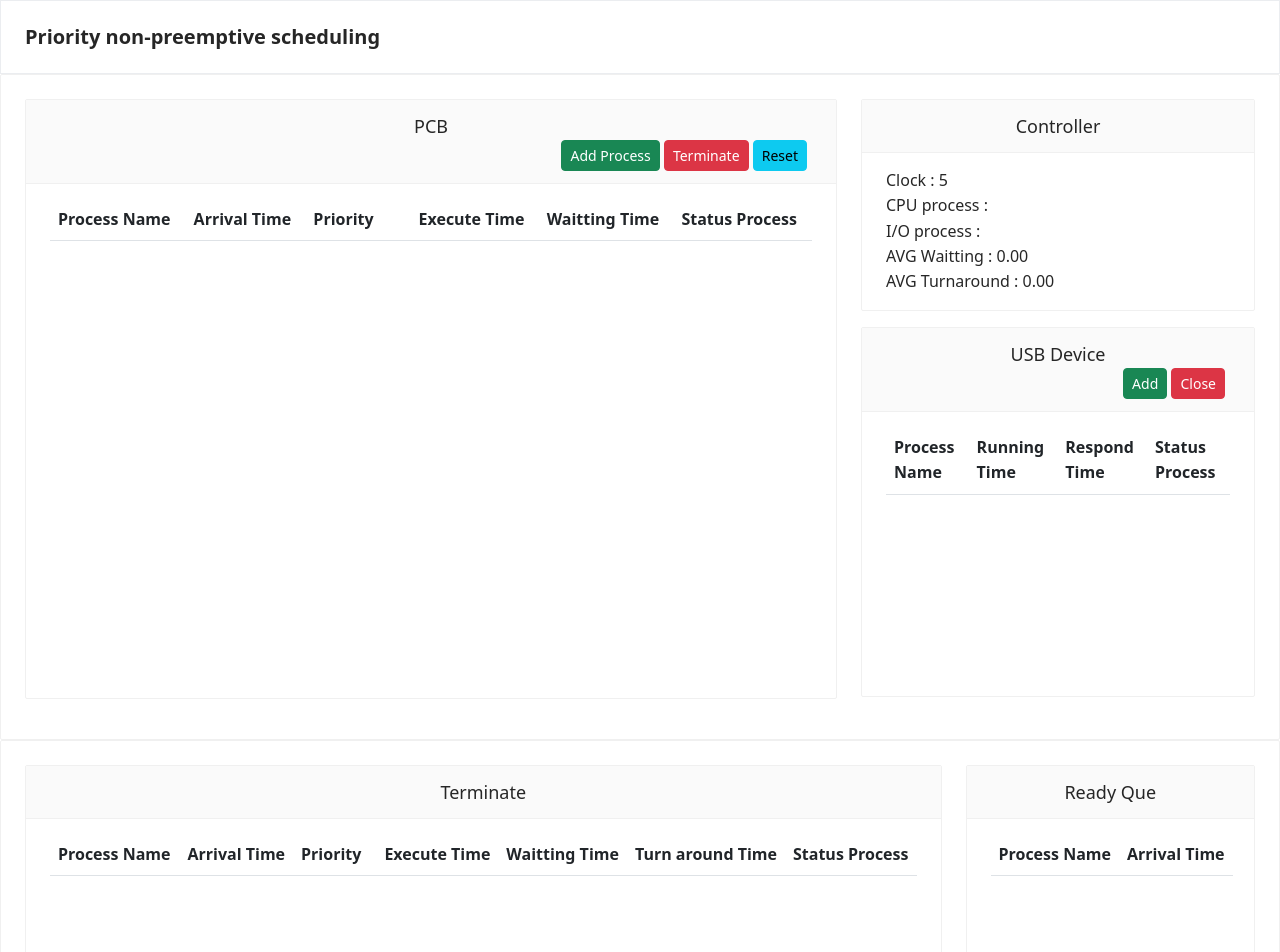
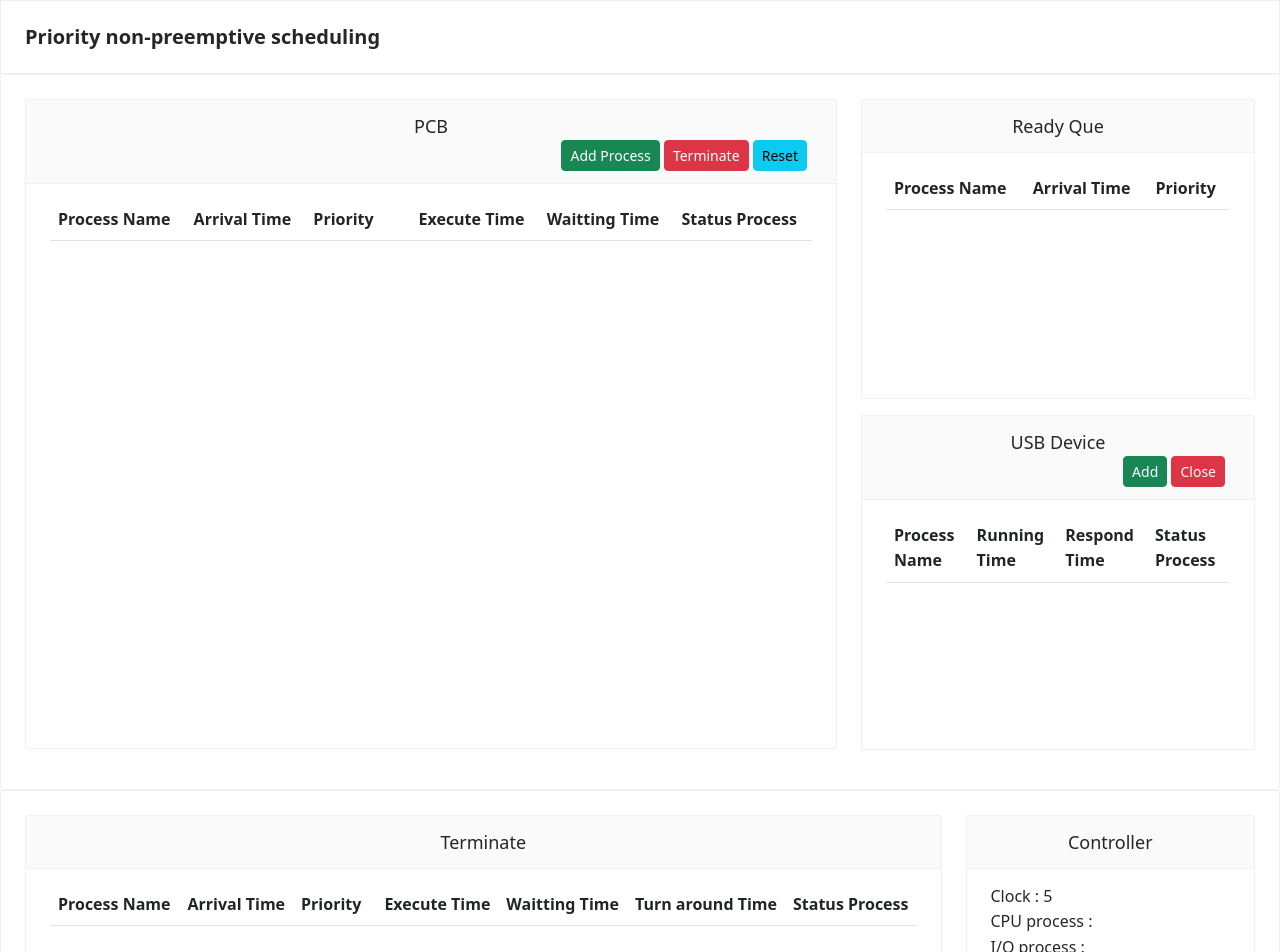
Before and after one commit to dulyakit/os-pcb, a React (Create React App) app: page / in a window 1280 px wide. Shown: the top 952 px of the page. Built offline with nearby package versions, Linux system fonts and the light colour scheme.

Commit message:
สลับ que กับ controller

```diff
--- a/src/App.js
+++ b/src/App.js
@@ -1,11 +1,11 @@
 import './App.css';
 import Controller from './controller'
-import store from './controller/storeController'
+import storeController from './controller/storeController'
 import { Provider } from 'react-redux'
 
 function App() {
   return (
-    <Provider store={store}>
+    <Provider store={storeController}>
       <div className="App">
         <Controller />
       </div>
--- a/src/view/pcb.js
+++ b/src/view/pcb.js
@@ -8,6 +8,7 @@ import { Card } from 'antd';
 import { Table } from 'reactstrap';
 
 import Usb from './usb';
+import Que from './que';
 
 import { getRandomInt, findNumber } from '../plugin'
 
@@ -18,10 +19,7 @@ const PCB = () => {
   const processLast = useSelector((state) => state.processLast)
   const process = useSelector((state) => state.process)
   const processRunning = useSelector((state) => state.processRunning)
-  const usbRunning = useSelector((state) => state.usbRunning)
   const processTerminateList = useSelector((state) => state.processTerminateList)
-  const averageWaitting = useSelector((state) => state.averageWaitting)
-  const averageTurnaround = useSelector((state) => state.averageTurnaround)
 
   const setProcess = ((any) => dispatch({ type: 'set', process: any, }))
   const setClock = ((any) => dispatch({ type: 'set', clock: any, }))
@@ -141,36 +139,27 @@ const PCB = () => {
     for (let i = 0; i < processList.length; i++) {
       if (processList[i].id) {
 
-        // กำหนดสถานะเริ่มต้นของ process นั้นๆให้เป็น Ready
-        tempList[i].statusProcess = "Ready"
-
-        // กำหนดสถานะของ process ที่ใช้งานอยู่ให้เป็น Running
-        if (processList[i].id === processRunning) {
+        if (processList[i].id === processRunning) { // กำหนดสถานะของ process ที่ใช้งานอยู่ให้เป็น Running
           tempList[i].statusProcess = 'Running'
         } else {
           tempList[i].statusProcess = "Ready"
         }
 
-        // หากไม่มี process ที่ใช้งานอยู่จะเรียกใช้ฟังก์ชั่น setStatusRunning เพื่อหา process มาใช้งาน
-        if (processRunning === null) {
+        if (processRunning === null) {  // หากไม่มี process ที่ใช้งานอยู่จะเรียกใช้ฟังก์ชั่น setStatusRunning เพื่อหา process มาใช้งาน
           setStatusRunning(tempList[i])
         }
 
-        // กำหนดสถานะเป็น Waiting หาก process ถูก usb ดึงไปใช้งาน
-        if (tempList[i].usb.active === true) {
+        if (tempList[i].usb.active === true) {  // กำหนดสถานะเป็น Waiting หาก process ถูก usb ดึงไปใช้งาน
           tempList[i].statusProcess = "Waiting"
         }
 
-        // หากสถานะของ process นั้นๆเป็น Running จะนับ excuteTime เพิ่มทีละ 1 ตาม clock
-        if (tempList[i].statusProcess === "Running") {
+        if (tempList[i].statusProcess === "Running") {  // หากสถานะของ process นั้นๆเป็น Running จะนับ excuteTime เพิ่มทีละ 1 ตาม clock
           tempList[i].excuteTime++
 
-          // หากสถานะของ process นั้นๆเป็น Ready จะนับ waittingTime เพิ่มทีละ 1 ตาม clock
-        } else if (tempList[i].statusProcess === "Ready") {
+        } else if (tempList[i].statusProcess === "Ready") {  // หากสถานะของ process นั้นๆเป็น Ready จะนับ waittingTime เพิ่มทีละ 1 ตาม clock
           tempList[i].waittingTime++
 
-          // หากสถานะของ process ถูก usb ดึงไปใช้งาน จะนับ waittingTime เพิ่มทีละ 1 ตาม clock
-        } else if (tempList[i].usb.active === true) {
+        } else if (tempList[i].usb.active === true) { // หากสถานะของ process ถูก usb ดึงไปใช้งาน จะนับ waittingTime เพิ่มทีละ 1 ตาม clock
           tempList[i].excuteTime = tempList[i].excuteTime
           tempList[i].waittingTime++
 
@@ -178,9 +167,8 @@ const PCB = () => {
 
           if (tempList[i].usb.statusUsb === "Running") {
             tempList[i].usb.runningTime++
-          }
 
-          if (tempList[i].usb.statusUsb === "Waiting") {
+          } else if (tempList[i].usb.statusUsb === "Waiting") {
             tempList[i].usb.responseTime++
           }
 
@@ -188,22 +176,18 @@ const PCB = () => {
       }
     }
 
-    // กำหนดให้ processList เป็บ tempList ที่ถูกปรับปรุงใหม่ในแต่ละรอบ
-    setProcessList(tempList)
+    setProcessList(tempList)  // กำหนดให้ processList เป็บ tempList ที่ถูกปรับปรุงใหม่ในแต่ละรอบ
   }
 
-  // หาก clock มีการเปลี่ยนแปลง จะเรียกใช้ updateDataProcess เพื่อปรับปรุง process
-  useEffect(() => {
+  useEffect(() => {   // หาก clock มีการเปลี่ยนแปลง จะเรียกใช้ updateDataProcess เพื่อปรับปรุง process
     updateDataProcess()
   }, [clock])
 
-  // หาก process มีการเปลี่ยนแปลง จะทำการเพิ่ม process ใหม่เข้าไปใน processList
-  useEffect(() => {
+  useEffect(() => {   // หาก process มีการเปลี่ยนแปลง จะทำการเพิ่ม process ใหม่เข้าไปใน processList
     setProcessList([...processList, process])
   }, [process])
 
-  // หาก processTerminateList มีการเปลี่ยนแปลง จะทำการหาค่าเฉลี่ยของ Waitting Time และ Turnaround Time
-  useEffect(() => {
+  useEffect(() => {   // หาก processTerminateList มีการเปลี่ยนแปลง จะทำการหาค่าเฉลี่ยของ Waitting Time และ Turnaround Time
     let sumWaitting = 0
     let sumTurnaround = 0
     processTerminateList.forEach(element => {
@@ -211,7 +195,7 @@ const PCB = () => {
       sumTurnaround += element.turnAroundTime
     });
 
-    // หาค่าเฉลี่ยโดยนำผลรวมในแต่ละอันมาหารขนาดของ processTerminateList
+    /** หาค่าเฉลี่ยโดยนำผลรวมในแต่ละอันมาหารขนาดของ processTerminateList */
     setAverageWaitting(sumWaitting / processTerminateList.length)
     setAverageTurnaround(sumTurnaround / processTerminateList.length)
   }, [processTerminateList])
@@ -234,7 +218,7 @@ const PCB = () => {
                   </div>
                 </div>
               }
-                style={{ height: '600px', overflow: 'scroll', overflowX: 'scroll' }}>
+                style={{ height: '650px', overflow: 'scroll', overflowX: 'scroll' }}>
                 <Table hover className='text-nowrap'>
                   <thead align="left">
                     <tr>
@@ -268,18 +252,11 @@ const PCB = () => {
 
             </div>
             <div className="col-md-4">
-              <Card
-                type="inner"
-                title={<span style={{ fontSize: '18px' }}>Controller</span>}
-              >
-                <div align="left">
-                  <div>Clock : {clock}</div>
-                  <div>CPU process : {processList.map((e) => (e.id === processRunning ? e.name : ''))}</div>
-                  <div>I/O process : {usbRunning}</div>
-                  <div>AVG Waitting : {averageWaitting > 0 ? averageWaitting.toFixed(2) : '0.00'}</div>
-                  <div>AVG Turnaround : {averageTurnaround > 0 ? averageTurnaround.toFixed(2) : '0.00'}</div>
-                </div>
-              </Card>
+
+              {/* Que Component  */}
+              <Que />
+              {/* Que Component  */}
+
 
               {/* Usb Component  */}
               <Usb />
--- a/src/view/que.js
+++ b/src/view/que.js
@@ -31,7 +31,7 @@ function Que() {
     <Card
       type="inner"
       title={<span style={{ fontSize: '18px' }}>Ready Que</span>}
-      style={{ height: '350px', overflow: 'scroll', overflowX: 'auto' }}>
+      style={{ height: '300px', overflow: 'scroll', overflowX: 'auto' }}>
       <Table align="left" hover className='text-nowrap'>
         <thead>
           <tr align='left'>
@@ -40,6 +40,9 @@ function Que() {
             </th>
             <th>
               Arrival Time
+            </th>
+            <th>
+              Priority
             </th>
           </tr>
         </thead>
@@ -52,6 +55,9 @@ function Que() {
               <td>
                 {items.arrivalTime}
               </td>
+              <td>
+                {items.priority}
+              </td>
             </tr>
           ))
           }
--- a/src/view/terminate.js
+++ b/src/view/terminate.js
@@ -2,10 +2,15 @@ import React from 'react'
 import { Card } from 'antd';
 import { Table } from 'reactstrap';
 import { useSelector } from 'react-redux'
-import Que from './que';
 
 const Terminate = () => {
+  const clock = useSelector((state) => state.clock)
+  const processList = useSelector((state) => state.processList)
   const terminateList = useSelector((state) => state.processTerminateList)
+  const usbRunning = useSelector((state) => state.usbRunning)
+  const averageWaitting = useSelector((state) => state.averageWaitting)
+  const averageTurnaround = useSelector((state) => state.averageTurnaround)
+  const processRunning = useSelector((state) => state.processRunning)
 
   return (
     <div >
@@ -48,11 +53,19 @@ const Terminate = () => {
               </Card>
             </div>
             <div className="col-md-3">
-
-              {/* Que Component  */}
-              <Que />
-              {/* Que Component  */}
-
+              <Card
+                type="inner"
+                title={<span style={{ fontSize: '18px' }}>Controller</span>}
+                style={{height:'350px'}}
+              >
+                <div align="left">
+                  <div>Clock : {clock}</div>
+                  <div>CPU process : {processList.map((e) => (e.id === processRunning ? e.name : ''))}</div>
+                  <div>I/O process : {usbRunning}</div>
+                  <div>AVG Waitting : {averageWaitting > 0 ? averageWaitting.toFixed(2) : '0.00'}</div>
+                  <div>AVG Turnaround : {averageTurnaround > 0 ? averageTurnaround.toFixed(2) : '0.00'}</div>
+                </div>
+              </Card>
             </div>
           </div>
         </Card>
--- a/src/view/usb.js
+++ b/src/view/usb.js
@@ -14,7 +14,7 @@ const Usb = () => {
 
   const setProcessRunning = ((any) => dispatch({ type: 'set', processRunning: any, }))
 
-  const [useQue, setUsbQue] = useState()
+  const [usbQue, setUsbQue] = useState()
 
   const addUsb = () => {
     let tempList = processList
@@ -81,7 +81,7 @@ const Usb = () => {
           </div>
         </div>
       }
-      style={{ height: '370px', overflow: 'scroll', overflowX: 'scroll' }}>
+      style={{ height: '335px', overflow: 'scroll', overflowX: 'scroll' }}>
       <Table align="left" hover >
         <thead align="left">
           <tr>
@@ -92,7 +92,7 @@ const Usb = () => {
           </tr>
         </thead>
         <tbody align="left">
-          {useQue?.map((items, idx) => {
+          {usbQue?.map((items, idx) => {
             return (<tr key={idx}>
               <td>{items.name}</td>
               <td>{items.runningTime}</td>
```
